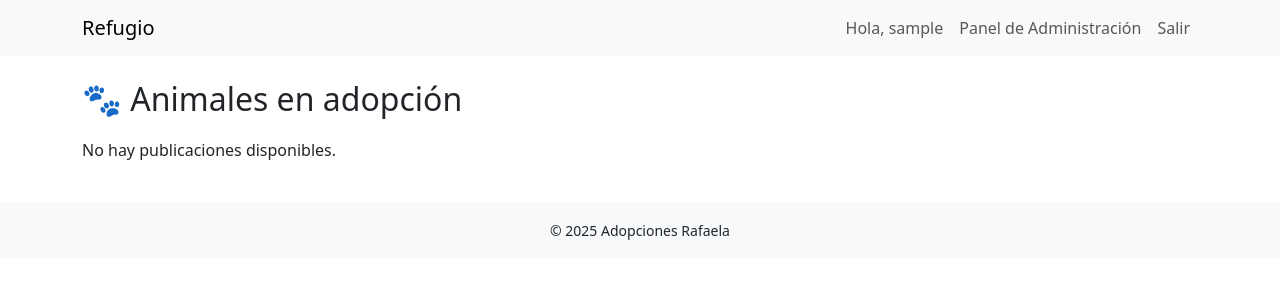
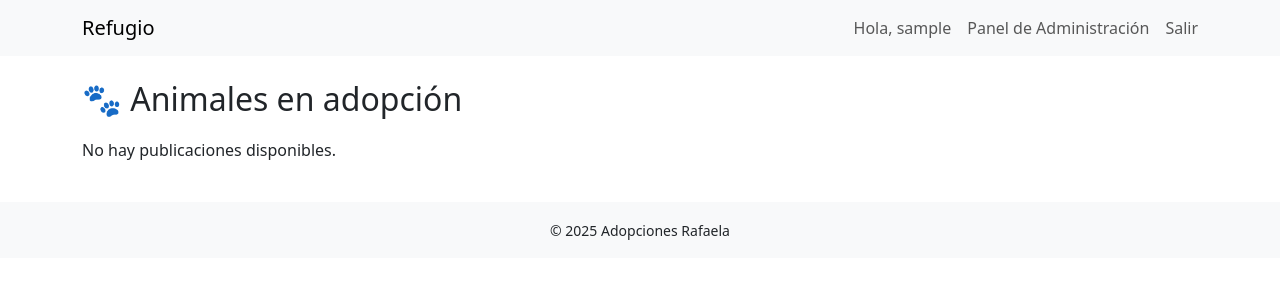
Before and after one commit to casuico/Ingenieria_Web, a Django app: page / in a window 1280 px wide. Shown: the top 300 px of the page. Run offline with Django 5.2, Linux system fonts and the light colour scheme; the visitor is signed in with stand-in values (Sample User, id 1); data that the repository does not hold is empty.

Commit message:
base.html

```diff
--- a/TP_Adopciones/adopcionesapp/templates/base.html
+++ b/TP_Adopciones/adopcionesapp/templates/base.html
@@ -13,38 +13,37 @@
 </head>
 
 <body>
-    <nav class="navbar navbar-expand-lg navbar-light bg-light mb-4">
+    <nav class="navbar navbar-light bg-light mb-4">
         <div class="container">
             <a class="navbar-brand" href="{% url 'main_page' %}">Refugio</a>
-            <div class="collapse navbar-collapse">
-                <ul class="navbar-nav ms-auto">
+            <ul class="navbar-nav ms-auto d-flex flex-row">
                 {% if user.is_authenticated %}
                 <li class="nav-item">
                     <span class="nav-link">Hola, {{ user.username }}</span>
                 </li>
                 {% if user.is_superuser %}
-                    <li class="nav-item">
+                <li class="nav-item ms-3">
                     <a class="nav-link" href="{% url 'admin:index' %}">Panel de Administración</a>
                 </li>
                 {% endif %}
-                    <li class="nav-item">
-                        <form method="post" action="{% url 'logout' %}" style="display:inline;">
+                <li class="nav-item ms-2">
+                    <form method="post" action="{% url 'logout' %}" class="d-inline">
                         {% csrf_token %}
-                            <button type="submit" class="btn btn-link nav-link">Salir</button>
+                        <button type="submit" class="btn btn-link nav-link ms-2">Salir</button>
                     </form>
                 </li>
                 {% else %}
                 <li class="nav-item">
                     <a class="nav-link" href="{% url 'login' %}">Ingresar</a>
                 </li>
-                    <li class="nav-item">
+                <li class="nav-item ms-3">
                     <a class="nav-link" href="{% url 'registro' %}">Registrarse</a>
                 </li>
                 {% endif %}
             </ul>
         </div>
-        </div>
     </nav>
+
 
 
     <div class="container">
```
Lines whose indentation alone changed are shown as unchanged.
